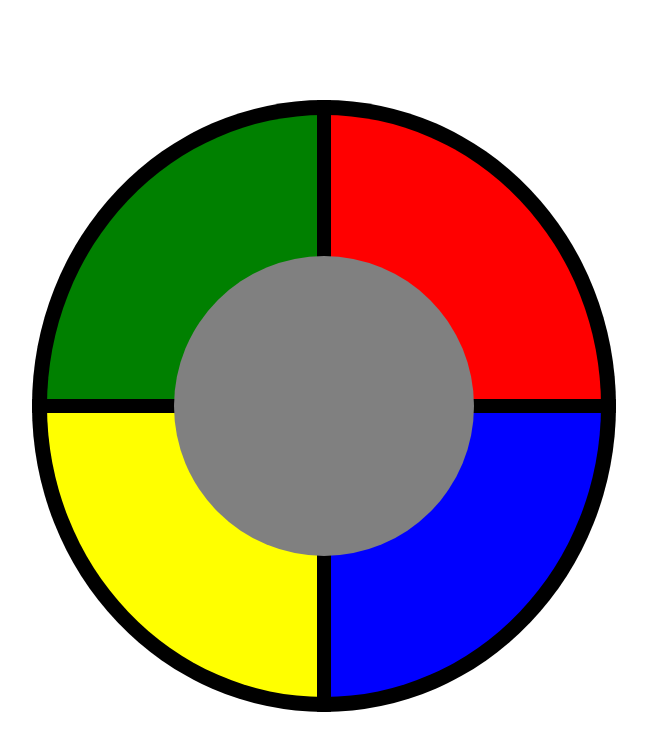
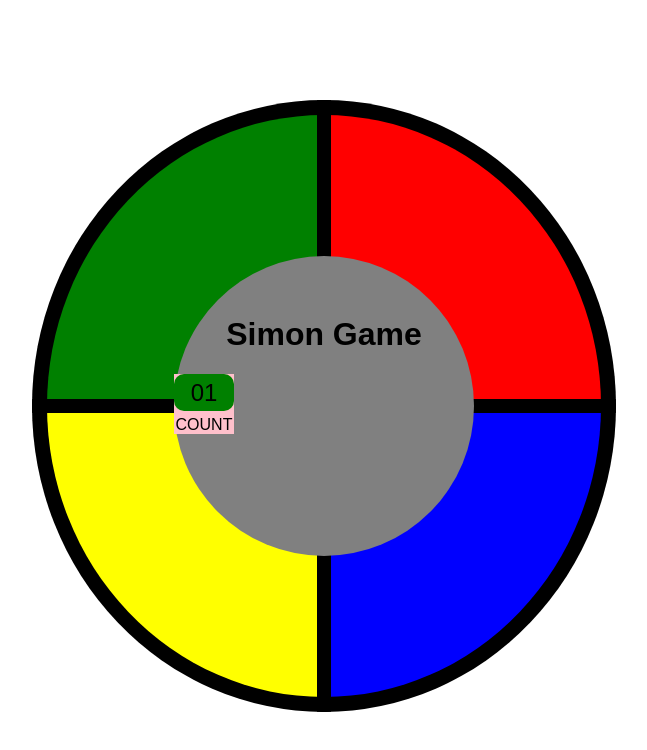
Before and after one commit to entorenee/simon-game, a React (Create React App) app: page / in a window 1280 px wide. Shown: the top 750 px of the page, without its empty margins (316-963 px from the left). Built offline with nearby package versions, Linux system fonts and the light colour scheme.

Commit message:
Add Counter component
The creation and basic styling of the component which will keep track
of how many buttons the user has to push for this turn. The gasme is
over when the user completes 20 rounds. Additional styling, placement,
and creating the functionality still needs to be completed.

```diff
--- a/src/Components/App.js
+++ b/src/Components/App.js
@@ -1,6 +1,6 @@
 import React from 'react';
 import ColorPlayButtons from './ColorPlayButtons';
-import GameControls from './GameControls';
+import Counter from './Counter';
 import '../style/App.css';
 
 class App extends React.Component {
@@ -12,7 +12,8 @@ class App extends React.Component {
         <ColorPlayButtons id="2" />
         <ColorPlayButtons id="3" />
         <div id="game-control-wrapper">
-
+          <h1>Simon Game</h1>
+          <Counter />
         </div>
       </div>
     )
--- /dev/null
+++ b/src/Components/Counter.js
@@ -0,0 +1,22 @@
+import React from 'react';
+import PropTypes from 'prop-types';
+import '../style/Counter.css';
+
+class Counter extends React.Component {
+  render() {
+    return (
+      <div id="counter-wrap">
+        <div id="counter-display">
+          <span id="current-count">01</span>
+        </div>
+        <span id="count-label">COUNT</span>
+      </div>
+    )
+  }
+}
+
+Counter.propTypes = {
+
+}
+
+export default Counter;
--- a/src/style/App.scss
+++ b/src/style/App.scss
@@ -17,3 +17,8 @@
   position: absolute;
   top: 2;
 }
+
+h1 {
+  text-align: center;
+  margin-top: 20%;
+}
--- /dev/null
+++ b/src/style/Counter.scss
@@ -0,0 +1,26 @@
+#counter-wrap {
+  width: 60px;
+  height: 60px;
+  display: flex;
+  flex-direction: column;
+  align-items: center;
+  background-color: pink;
+}
+
+#count-label {
+  margin-top: 5px;
+}
+
+#counter-display {
+  width: 100%;
+  height: 80%;
+  border-radius: 10px;
+  display: flex;
+  justify-content: center;
+  align-items: center;
+  background-color: green;
+}
+
+#current-count {
+  font-size: 24px;
+}
```
